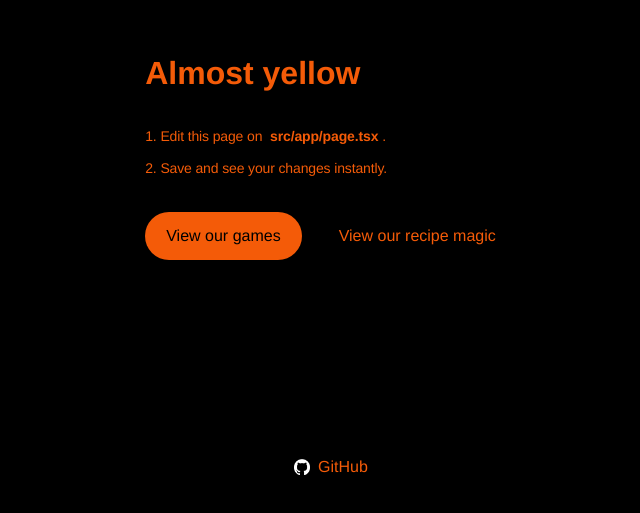
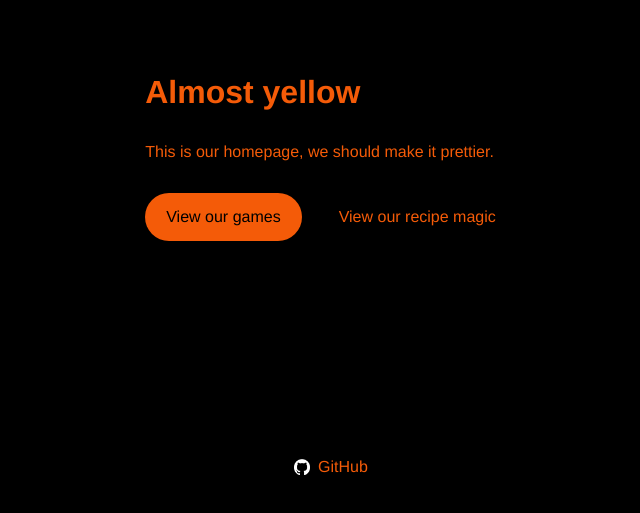
Before and after one commit to cjrace/almostyellow, a Next.js app: page / in a window 1280 px wide. Shown: the part 243-756 px from the top of the page, without its empty margins (309-949 px from the left). Built offline with nearby package versions, Linux system fonts and the light colour scheme.

Commit message:
Remove src directory (#1)
* Shuffle code around

* Update README.md

* add comment into css modules

```diff
--- a/src/app/page.module.css
+++ b/app/page.module.css
@@ -56,6 +56,7 @@
   font-weight: 600;
 }
 
+/* Call to actions */
 .ctas {
   display: flex;
   gap: 16px;
--- a/src/pages/_app.tsx
+++ b/pages/_app.tsx
@@ -1,11 +1,5 @@
 import '../app/globals.css';
 import { AppProps } from 'next/app';
-import type { Metadata } from 'next';
-
-export const metadata: Metadata = {
-  title: 'Almost yellow',
-  description: 'A work in progress',
-};
 
 function MyApp({ Component, pageProps }: AppProps) {
   return <Component {...pageProps} />;
--- a/src/pages/index.tsx
+++ b/pages/index.tsx
@@ -7,12 +7,7 @@ export default function Home() {
     <div className={styles.page}>
       <main className={styles.main}>
         <h1>Almost yellow</h1>
-        <ol>
-          <li>
-            Edit this page on <code>src/app/page.tsx</code>.
-          </li>
-          <li>Save and see your changes instantly.</li>
-        </ol>
+        <p>This is our homepage, we should make it prettier.</p>
 
         <div className={styles.ctas}>
           <Link
```
Also changed, not shown: app/globals.css (renamed from src/app/globals.css), pages/games.tsx (renamed from src/pages/games.tsx), 2 other files (tests, documents, lock files or other folders).
